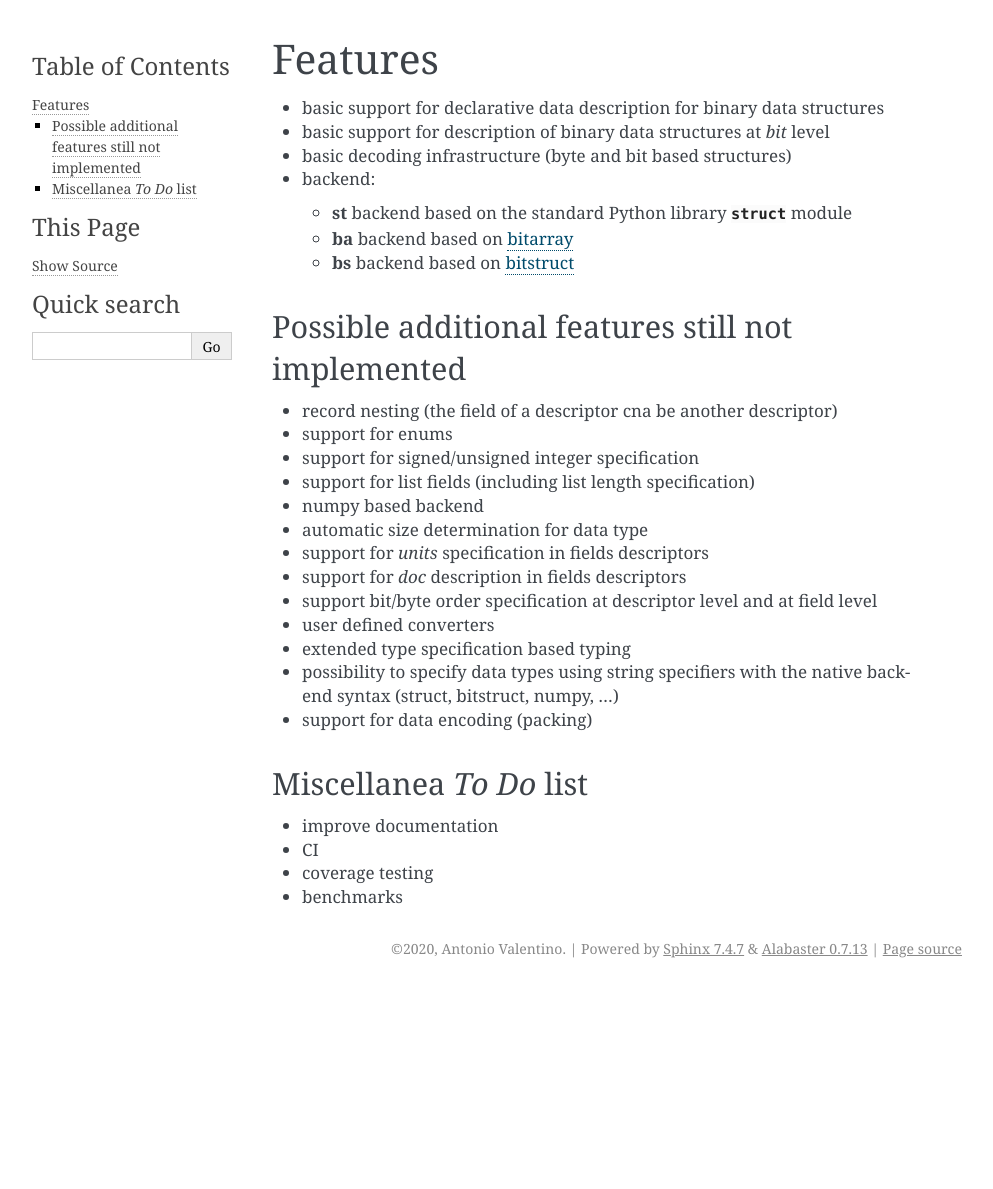
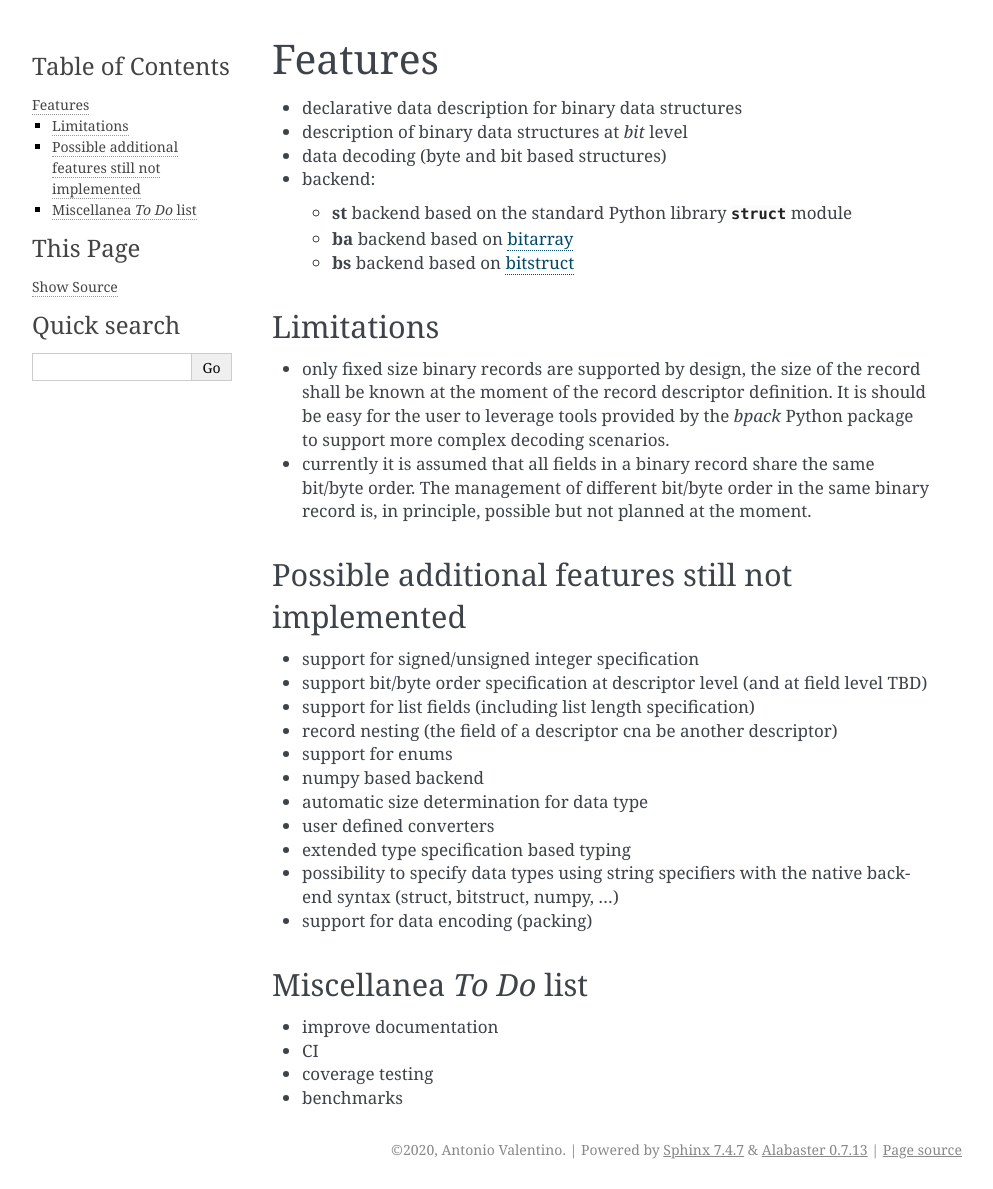
Before and after one commit to avalentino/bpack, a Sphinx documentation site: the page built from docs/features.rst, in a window 1280 px wide. Shown: the whole page, without its empty margins (148-1141 px from the left). Built offline with Sphinx 7.4.7, drawn with Linux system fonts in a browser that asks for light colours; before the commit the page ends 988 px from its top, so only the background shows below that.

Commit message:
Update features list

```diff
--- a/docs/features.rst
+++ b/docs/features.rst
@@ -1,9 +1,9 @@
 Features
 ========
 
-* basic support for declarative data description for binary data structures
-* basic support for description of binary data structures at *bit* level
-* basic decoding infrastructure (byte and bit based structures)
+* declarative data description for binary data structures
+* description of binary data structures at *bit* level
+* data decoding (byte and bit based structures)
 * backend:
 
   - **st** backend based on the standard Python library :mod:`struct` module
@@ -15,18 +15,29 @@ Features
 .. _bitarray: https://github.com/ilanschnell/bitarray
 
 
+Limitations
+-----------
+
+* only fixed size binary records are supported by design, the size of the
+  record shall be known at the moment of the record descriptor definition.
+  It is should be easy for the user to leverage tools provided by the *bpack*
+  Python package to support more complex decoding scenarios.
+* currently it is assumed that all fields in a binary record share the
+  same bit/byte order. The management of different bit/byte order in the same
+  binary record is, in principle, possible but not planned at the moment.
+
+
 Possible additional features still not implemented
 --------------------------------------------------
 
+* support for signed/unsigned integer specification
+* support bit/byte order specification at descriptor level
+  (and at field level TBD)
+* support for list fields (including list length specification)
 * record nesting (the field of a descriptor cna be another descriptor)
 * support for enums
-* support for signed/unsigned integer specification
-* support for list fields (including list length specification)
 * numpy based backend
 * automatic size determination for data type
-* support for *units* specification in fields descriptors
-* support for *doc* description in fields descriptors
-* support bit/byte order specification at descriptor level and at field level
 * user defined converters
 * extended type specification based typing
 * possibility to specify data types using string specifiers with
```
